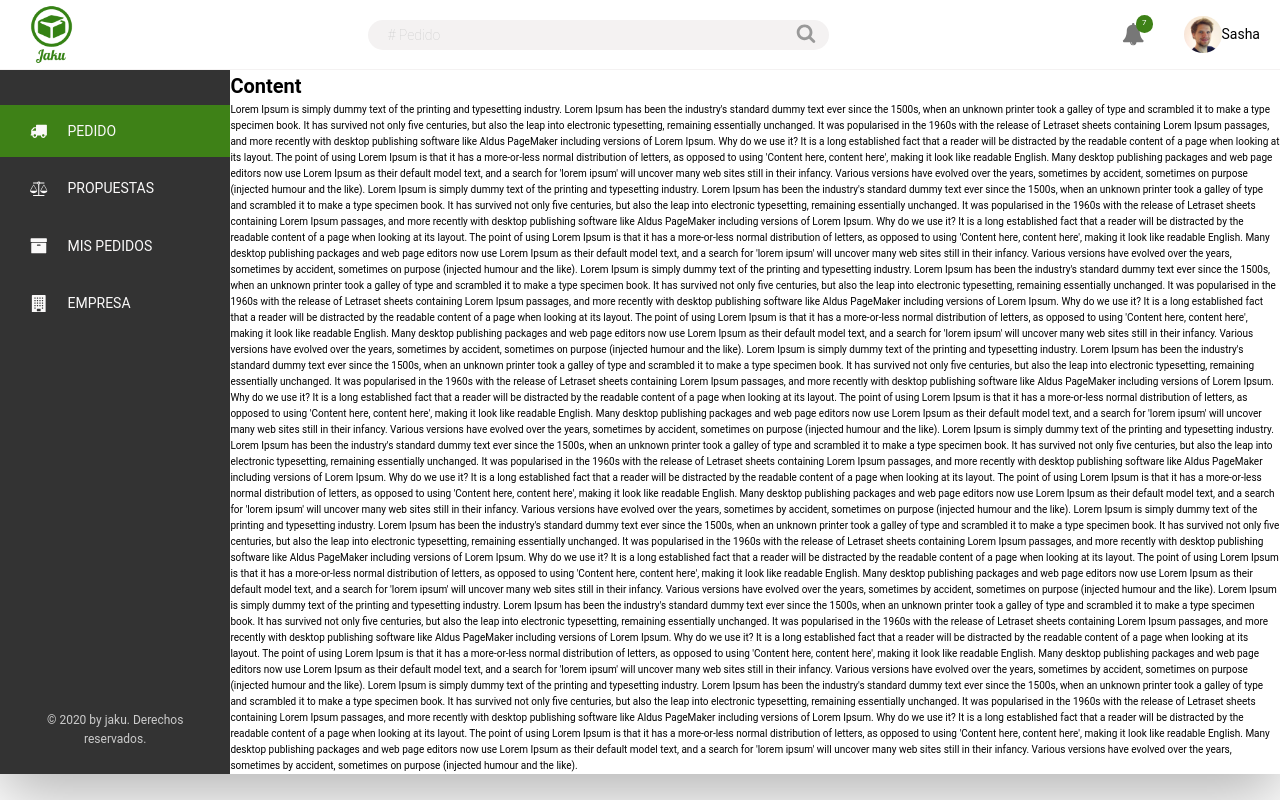
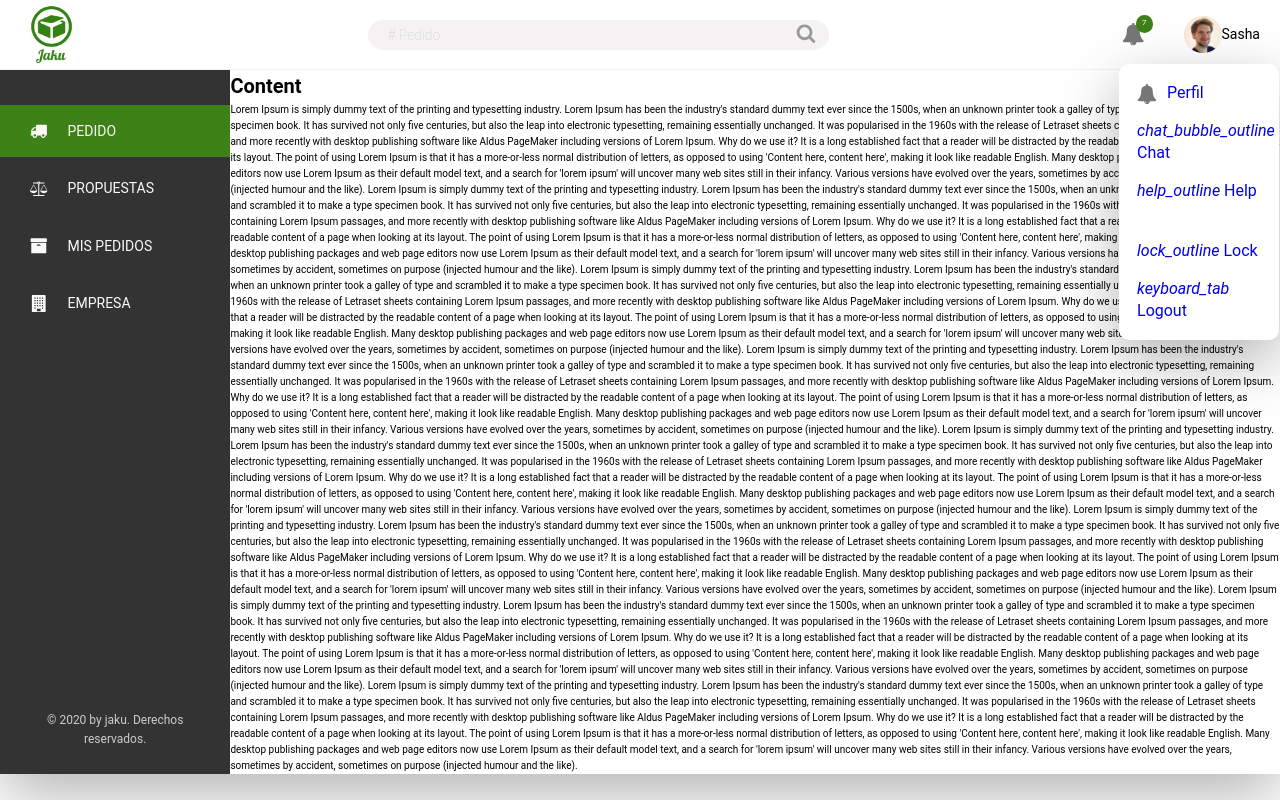
Before and after one commit to jegj/sampleapp, a React (Create React App) app: page / in a window 1280 px wide. Built offline with nearby package versions, Linux system fonts and the light colour scheme.

Commit message:
First approach for a custom dropdown

```diff
--- a/src/Layout/Header.css
+++ b/src/Layout/Header.css
@@ -131,3 +131,42 @@
 	width: 2rem;
 	fill: var(--color-grey-dark-3);
 }
+
+
+.dropdown-content {
+	width: 159.998px;
+	top: 63.8891px;
+	transform-origin: 100% 0px;
+	opacity: 1;
+	transform: scaleX(1) scaleY(1);
+	position: absolute;
+	z-index: 9999;
+	overflow-y: auto;
+	min-width: 100px;
+	margin: 0;
+	background-color: #fff;
+	right: 1px;
+	padding: 1rem;
+	box-shadow: var(--shadow-dark);
+	border-radius: 1rem;
+}
+
+.dropdown-content ul:not(.browser-default) > li {
+	list-style-type: none;
+}
+
+.dropdown-content li > a, .dropdown-content li > span {
+	font-size: 1.6rem;
+	line-height: 22px;
+	display: block;
+	padding: .8rem;
+	text-decoration: none;
+}
+
+.dropdown__icon {
+	height: 2rem;
+	width: 2rem;
+	fill: var(--color-grey-dark-2);
+	margin-right: 10px;
+	vertical-align:middle;
+}
--- a/src/Layout/Header.js
+++ b/src/Layout/Header.js
@@ -37,6 +37,27 @@ const header = props => {
 				<div className="user-nav__user">
 					<img src={user} alt="user" className="user-nav__user-photo"/>
 					<span className="user-nav__user-name">Sasha</span>
+
+					<ul class="dropdown-content" id="profile-dropdown" tabindex="0">
+						<li tabindex="0">
+							<a class="grey-text text-darken-1" href="user-profile-page.html">
+								<svg
+									xmlns="http://www.w3.org/2000/svg"
+									xmlnsXlink="http://www.w3.org/1999/xlink"
+									className="dropdown__icon"
+								>
+									<use xlinkHref={`${Symbols}#icon-bell`} />
+								</svg>
+								{/* <i class="material-icons">person_outline</i>  */}
+								Perfil
+							</a>
+						</li>
+						<li tabindex="0"><a class="grey-text text-darken-1" href="app-chat.html"><i class="material-icons">chat_bubble_outline</i> Chat</a></li>
+						<li tabindex="0"><a class="grey-text text-darken-1" href="page-faq.html"><i class="material-icons">help_outline</i> Help</a></li>
+						<li class="divider" tabindex="0"></li>
+						<li tabindex="0"><a class="grey-text text-darken-1" href="user-lock-screen.html"><i class="material-icons">lock_outline</i> Lock</a></li>
+						<li tabindex="0"><a class="grey-text text-darken-1" href="user-login.html"><i class="material-icons">keyboard_tab</i> Logout</a></li>
+					</ul>
 				</div>
 			</nav>
 		</header>
```
